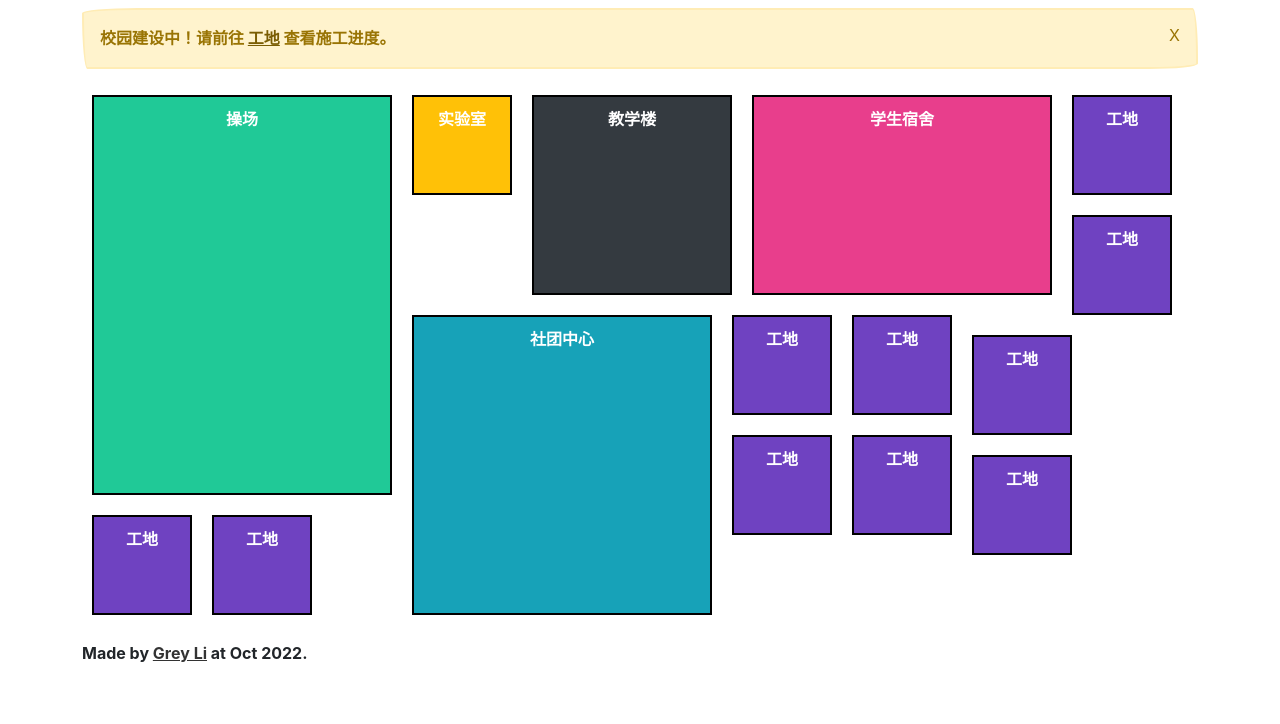
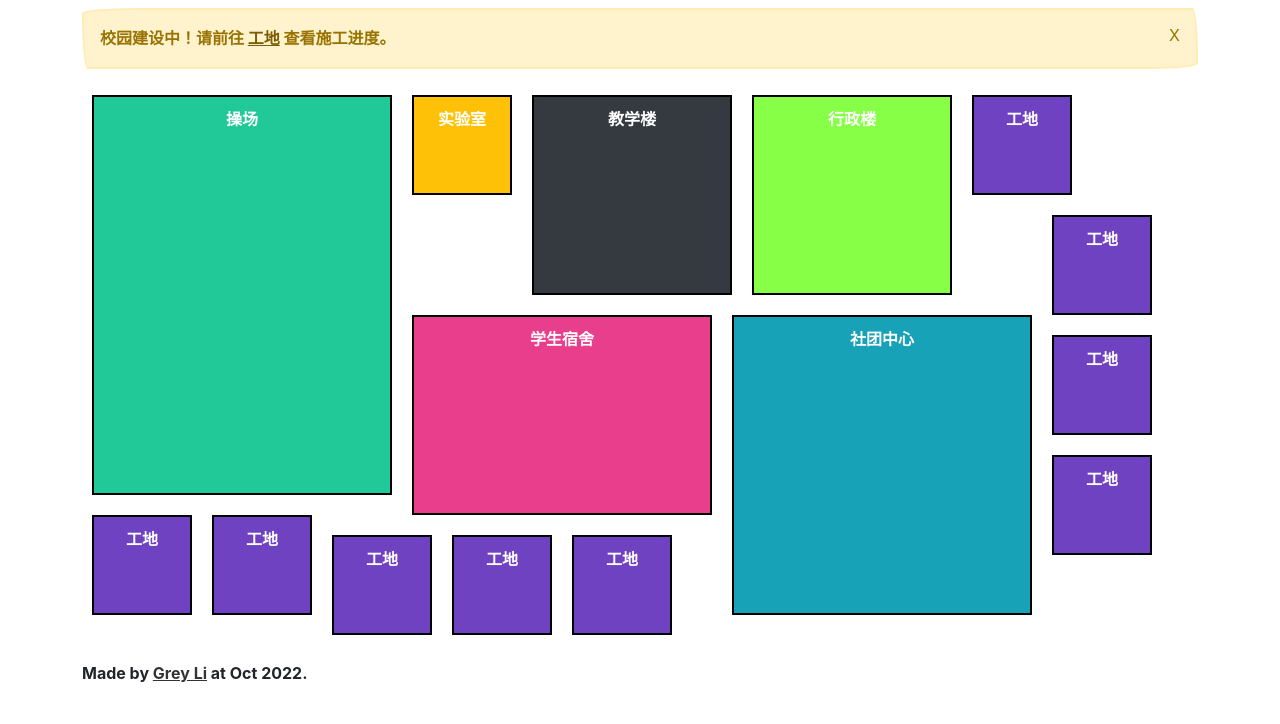
Before and after one commit to codekitchen-community/fangschool, a Flask app: page / in a window 1280 px wide. Shown: the part 76-800 px from the top of the page. Run offline with Flask 3, Linux system fonts and the light colour scheme; some libraries are stand-ins or nearby versions; some web fonts are replaced.

Commit message:
create administration building

```diff
--- a/templates/index.html
+++ b/templates/index.html
@@ -37,6 +37,7 @@
     {{ fang(300, 400, '#20c997', '操场', '/playground') }}
     {{ fang(100, 100, '#ffc107', '实验室', '/playground') }}
     {{ fang(200, 200, '#343a40', '教学楼', '/playground') }}
+    {{ fang(200, 200, '#86ff46', '行政楼', '/playground') }}
     {{ fang(300, 200, '#e83e8c', '学生宿舍', '/playground') }}
     {{ fang(300, 300, '#17a2b8', '社团中心', '/playground') }}
     {{ fang(100, 100, '#6f42c1', '工地', '/construction_site') }}
@@ -48,6 +49,5 @@
     {{ fang(100, 100, '#6f42c1', '工地', '/construction_site') }}
     {{ fang(100, 100, '#6f42c1', '工地', '/construction_site') }}
     {{ fang(100, 100, '#6f42c1', '工地', '/construction_site') }}
-    {{ fang(100, 100, '#6f42c1', '工地', '/construction_site') }}
 </div>
 {% endblock %}
```
